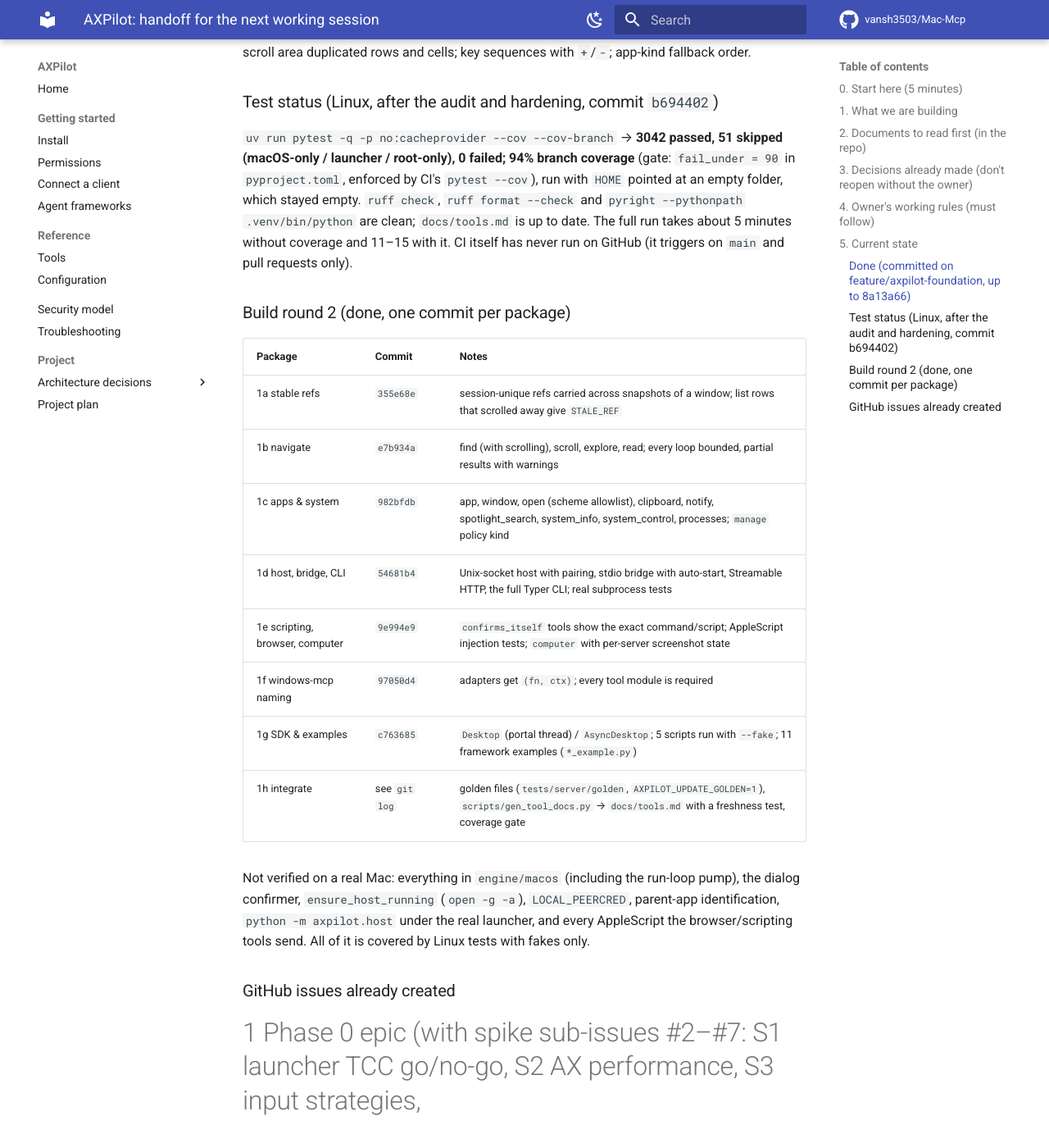
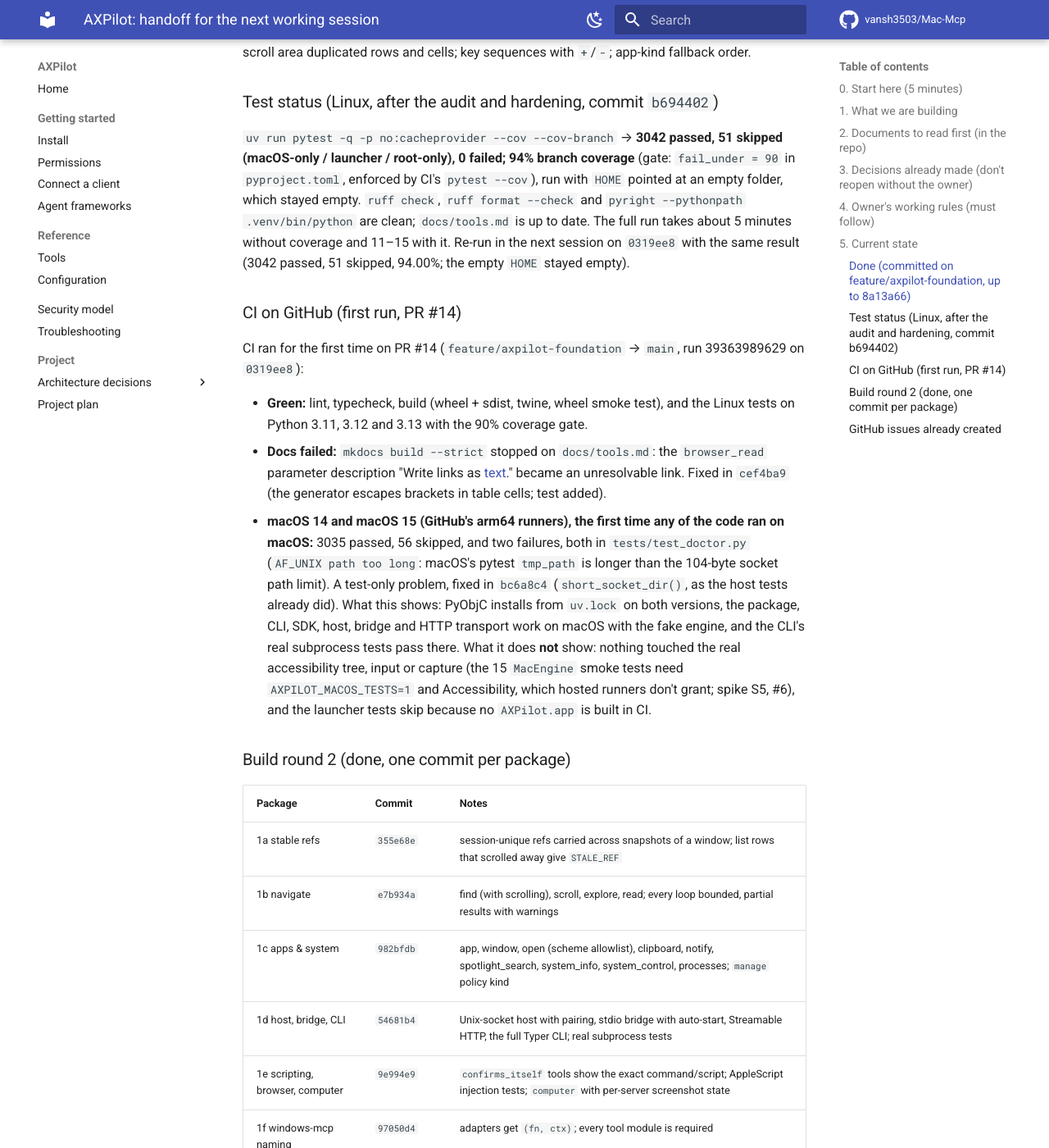
Before and after one commit to Vansh3503/Mac-Mcp, an MkDocs documentation site: the page built from docs/dev/handoff/HANDOFF.md, in a window 1280 px wide and 1400 px high, scrolled down 4949 px. Shown: the whole window at 82% size. Built offline with MkDocs 1.6.1 and Material for MkDocs 9.7.7, drawn with Linux system fonts in a browser that asks for light colours; comment, search, counter and statistics services are not loaded.

Commit message:
docs(handoff): record what CI's first run showed on Linux and macOS

```diff
--- a/docs/dev/handoff/HANDOFF.md
+++ b/docs/dev/handoff/HANDOFF.md
@@ -112,8 +112,26 @@ and cells; key sequences with `+`/`-`; app-kind fallback order.
 root-only), 0 failed; 94% branch coverage** (gate: `fail_under = 90` in `pyproject.toml`, enforced by CI's
 `pytest --cov`), run with `HOME` pointed at an empty folder, which stayed empty. `ruff check`,
 `ruff format --check` and `pyright --pythonpath .venv/bin/python` are clean; `docs/tools.md` is up to date.
-The full run takes about 5 minutes without coverage and 11–15 with it. CI itself has never run on GitHub (it
-triggers on `main` and pull requests only).
+The full run takes about 5 minutes without coverage and 11–15 with it. Re-run in the next session on `0319ee8`
+with the same result (3042 passed, 51 skipped, 94.00%; the empty `HOME` stayed empty).
+
+### CI on GitHub (first run, PR #14)
+
+CI ran for the first time on PR #14 (`feature/axpilot-foundation` → `main`, run 39363989629 on `0319ee8`):
+
+- **Green:** lint, typecheck, build (wheel + sdist, twine, wheel smoke test), and the Linux tests on Python 3.11,
+  3.12 and 3.13 with the 90% coverage gate.
+- **Docs failed:** `mkdocs build --strict` stopped on `docs/tools.md`: the `browser_read` parameter description
+  "Write links as [text](url)." became an unresolvable link. Fixed in `cef4ba9` (the generator escapes brackets in
+  table cells; test added).
+- **macOS 14 and macOS 15 (GitHub's arm64 runners), the first time any of the code ran on macOS:** 3035 passed,
+  56 skipped, and two failures, both in `tests/test_doctor.py` (`AF_UNIX path too long`: macOS's pytest
+  `tmp_path` is longer than the 104-byte socket path limit). A test-only problem, fixed in `bc6a8c4`
+  (`short_socket_dir()`, as the host tests already did). What this shows: PyObjC installs from `uv.lock` on both
+  versions, the package, CLI, SDK, host, bridge and HTTP transport work on macOS with the fake engine, and the
+  CLI's real subprocess tests pass there. What it does **not** show: nothing touched the real accessibility tree,
+  input or capture (the 15 `MacEngine` smoke tests need `AXPILOT_MACOS_TESTS=1` and Accessibility, which hosted
+  runners don't grant; spike S5, #6), and the launcher tests skip because no `AXPilot.app` is built in CI.
 
 ### Build round 2 (done, one commit per package)
 
```
